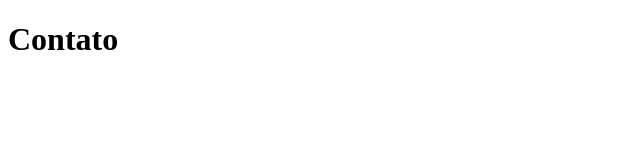
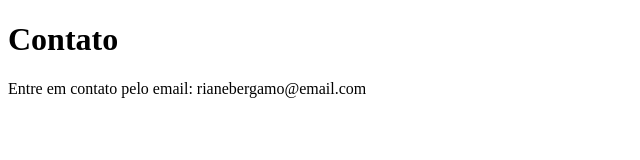
Before and after one commit to riBergamo/sistema-de-cadastro, a plain HTML site: page contato.html in a window 1280 px wide. Shown: the whole page, without its empty margins (0-640 px from the left). Drawn offline with Linux system fonts and the light colour scheme.

Commit message:
add contact email

```diff
--- a/contato.html
+++ b/contato.html
@@ -9,5 +9,6 @@
     </head>
     <body>
         <h1>Contato</h1>
+        <p>Entre em contato pelo email: rianebergamo@email.com</p>
     </body>
 </html>
```
